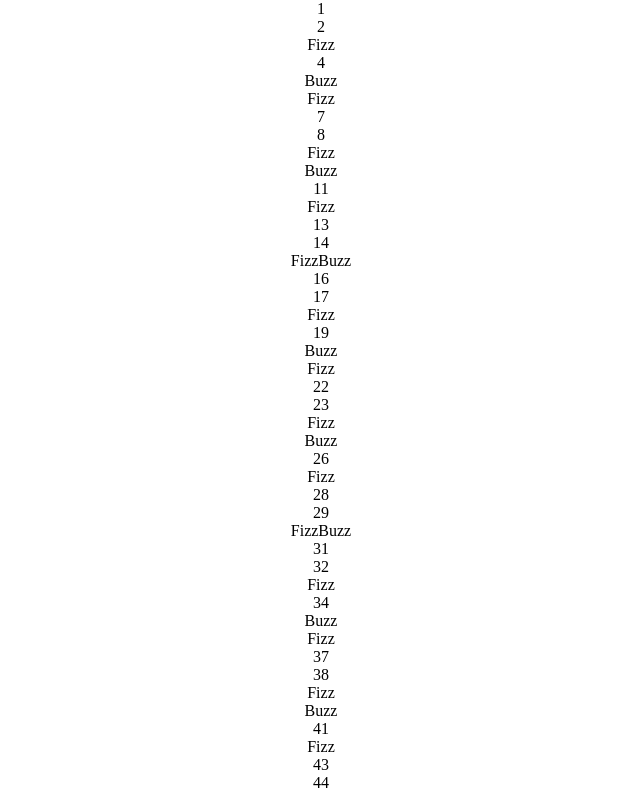
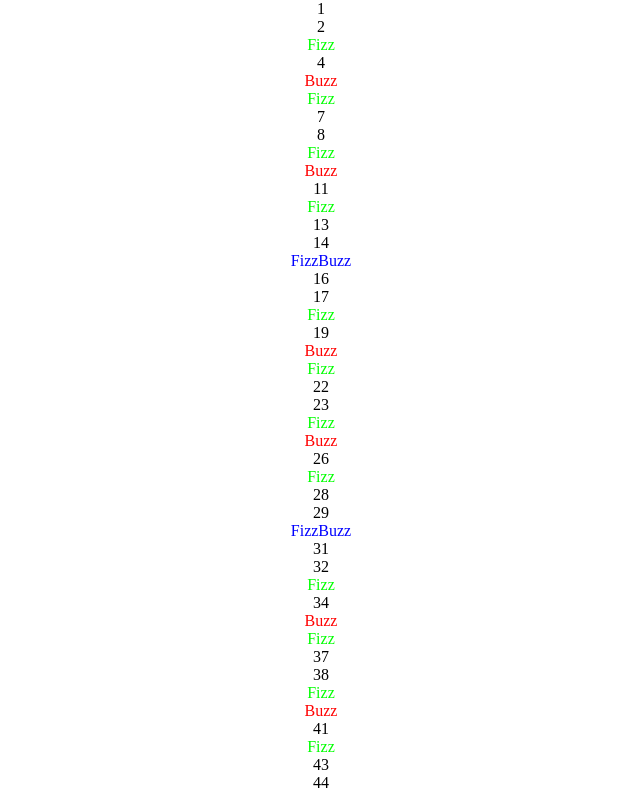
Before and after one commit to Giorgio-24/js-fizzbuzz, a plain HTML site: page index.html in a window 1280 px wide. Shown: the top 789 px of the page, without its empty margins (319-959 px from the left). Drawn offline with Linux system fonts and the light colour scheme.

Commit message:
colors-added-to-words

```diff
--- a/script.js
+++ b/script.js
@@ -20,13 +20,13 @@
 
 for(var i = 1; i < 101; i++){
     if(i % 3 == 0 && i % 5 == 0){
-        list.innerHTML += '<li>FizzBuzz</li>';
+        list.innerHTML += '<li class= FizzBuzz>FizzBuzz</li>';
         console.log('FizzBuzz');
     } else if(i % 3 == 0) {
-        list.innerHTML += '<li>Fizz</li>';
+        list.innerHTML += '<li class= Fizz>Fizz</li>';
         console.log('Fizz');
     } else if( i % 5 == 0 ){
-        list.innerHTML += '<li>Buzz</li>';
+        list.innerHTML += '<li class= Buzz>Buzz</li>';
         console.log('Buzz');
     } else {
         list.innerHTML += `<li>${i}</li>`;
--- a/style.css
+++ b/style.css
@@ -8,3 +8,15 @@
     text-align: center;
     list-style-type: none;
 }
+
+.FizzBuzz{
+    color: #0000ff;
+}
+
+.Fizz{
+    color: #00ff00;
+}
+
+.Buzz{
+    color: #ff0000;
+}
```
